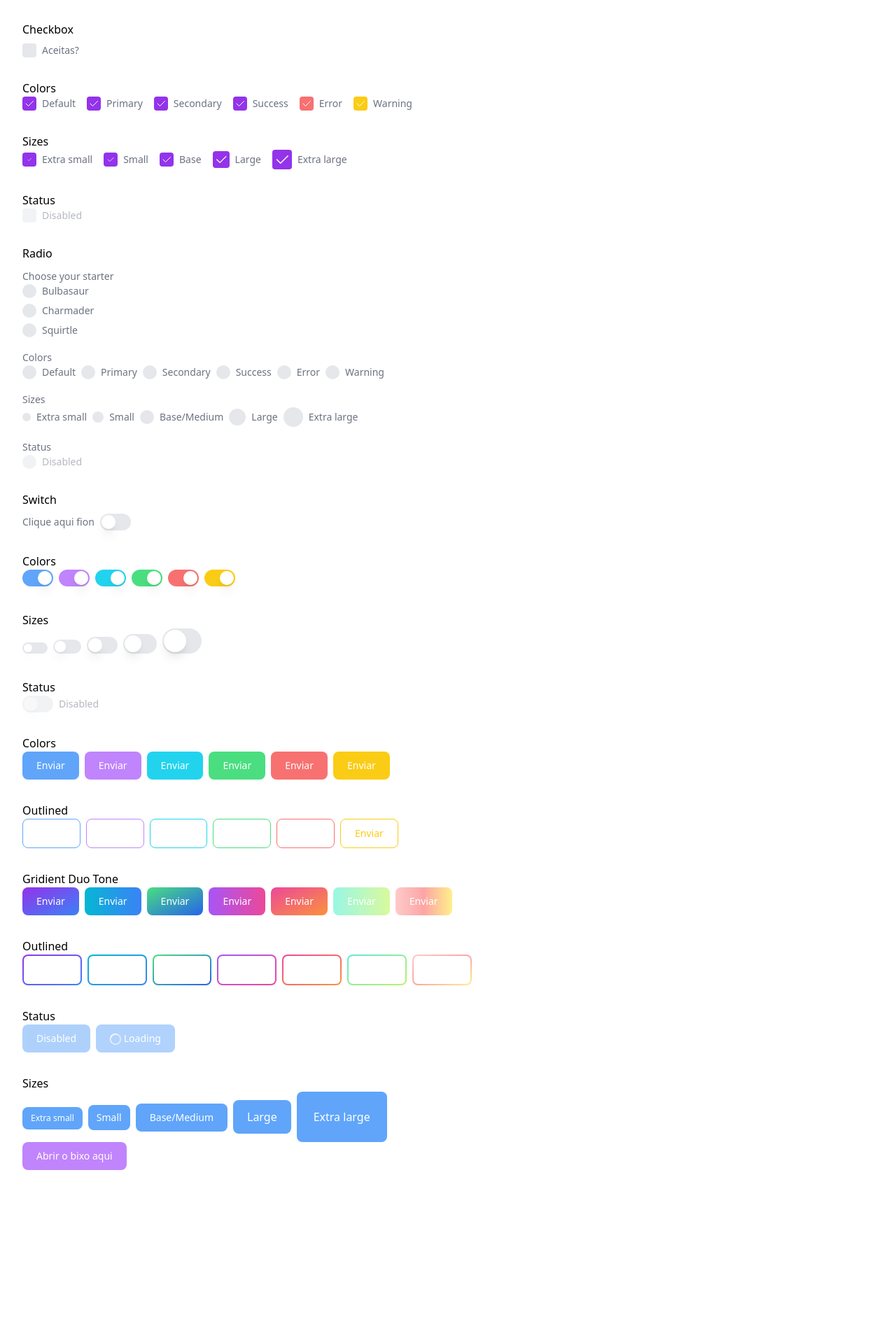
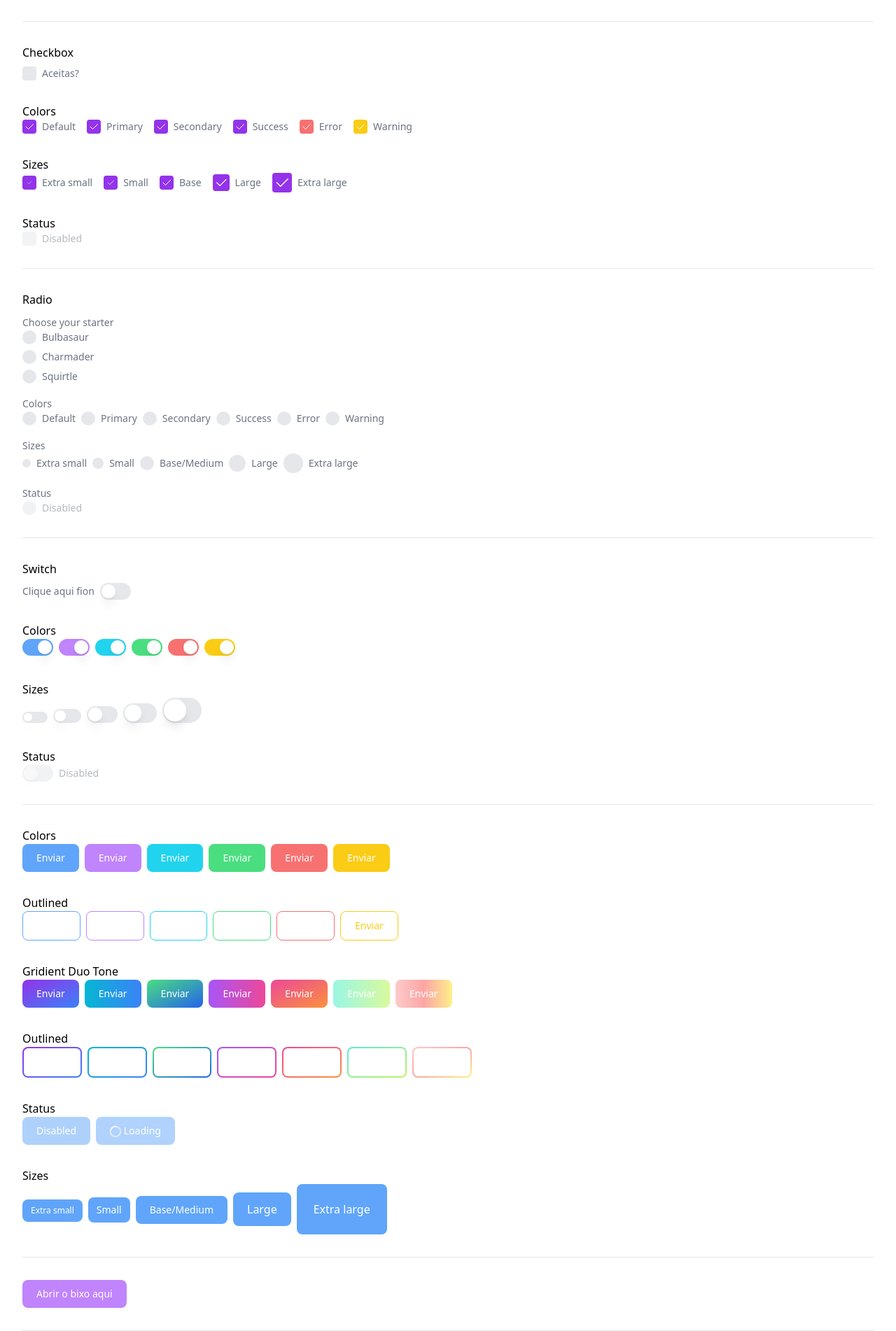
Before and after one commit to rafael-angonese/fuselagem, a React (Vite) app in the folder react/: page / in a window 1280 px wide. Shown: the part 486-2388 px from the top of the page at 70% size. Before the commit the page ends 2158 px from the top, so only its background shows below. Built offline with nearby package versions, Linux system fonts and the light colour scheme.

Commit message:
:sparkles: feat: created Divider component

```diff
--- /dev/null
+++ b/react/src/components/Divider/Divider.tsx
@@ -0,0 +1,21 @@
+import React from "react";
+import clsx from "../../utils/clsx";
+
+interface DividerProps
+  extends React.DetailedHTMLProps<
+    React.HTMLAttributes<HTMLHRElement>,
+    HTMLHRElement
+  > {}
+
+const Divider: React.FC<DividerProps> = ({ className: classes, ...props }) => {
+  return (
+    <>
+      <hr
+        {...props}
+        className={clsx("h-px bg-gray-200 border-0 dark:bg-gray-700", classes)}
+      ></hr>
+    </>
+  );
+};
+
+export default Divider;
--- a/react/src/pages/Home/Home.tsx
+++ b/react/src/pages/Home/Home.tsx
@@ -1,4 +1,5 @@
 import React from "react";
+import Divider from "../../components/Divider/Divider";
 import ButtonsExample from "./ButtonsExample/ButtonsExample";
 import CheckboxExample from "./CheckboxExample/CheckboxExample";
 import ModalExample from "./ModalExample/ModalExample";
@@ -11,15 +12,22 @@ const HomePage: React.FC = () => {
     <>
       <ReactHookForm />
 
+      <Divider className="my-8" />
+
       <CheckboxExample />
+      <Divider className="my-8" />
 
       <RadioExample />
+      <Divider className="my-8" />
 
       <SwitchExample />
+      <Divider className="my-8" />
 
       <ButtonsExample />
+      <Divider className="my-8" />
 
       <ModalExample />
+      <Divider className="my-8" />
     </>
   );
 };
```
